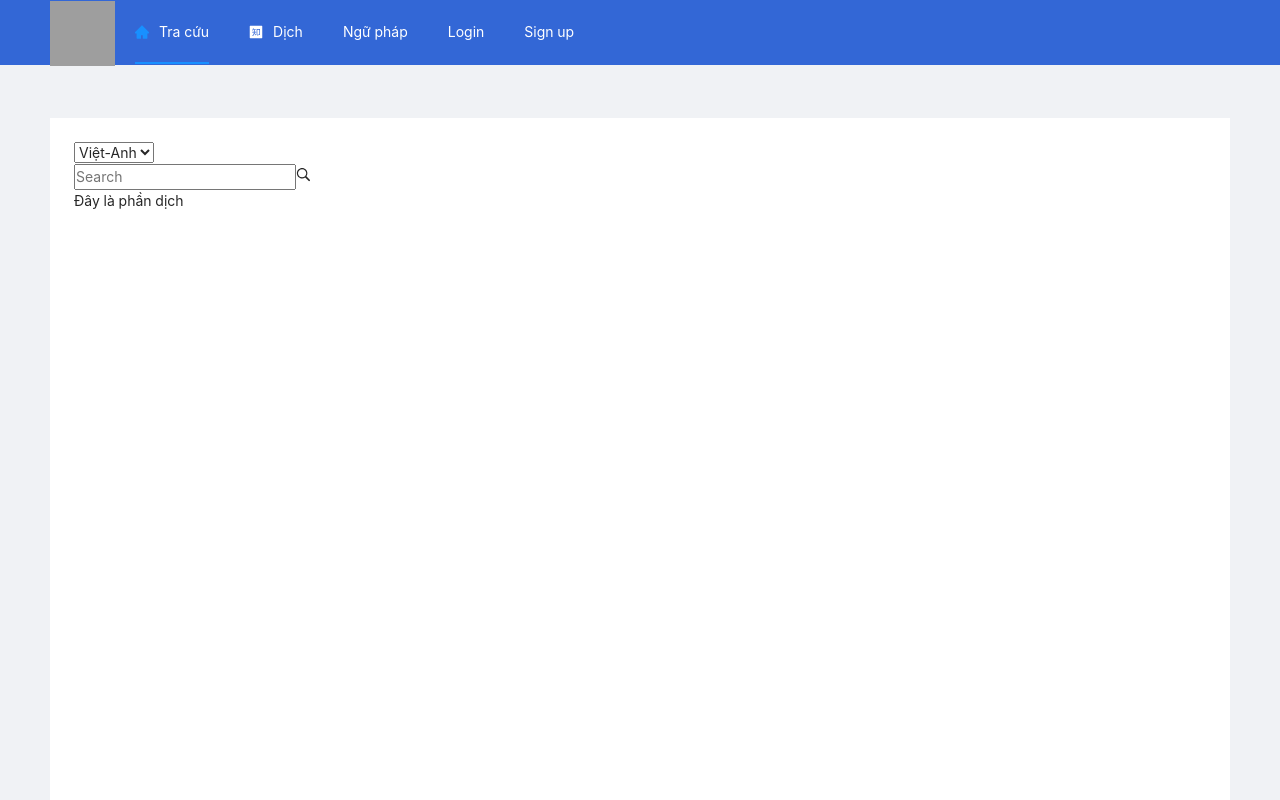
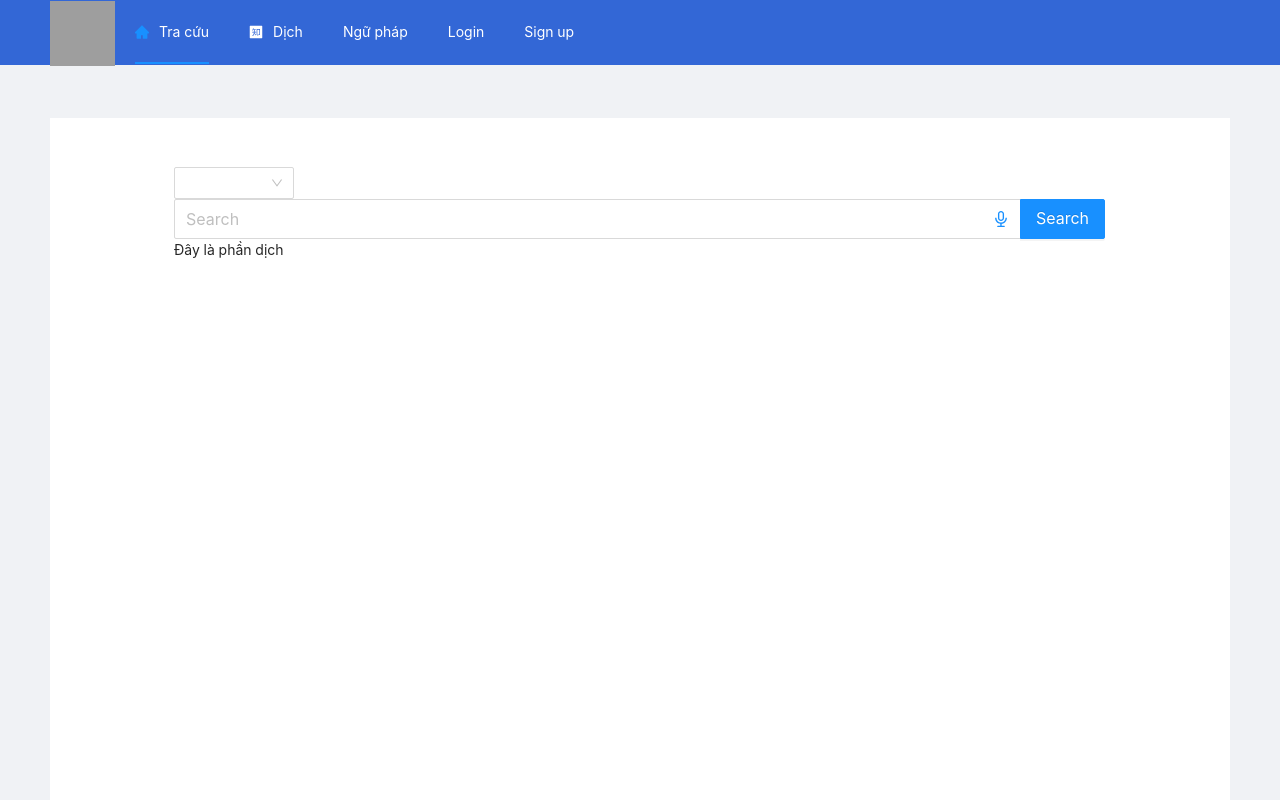
Before and after one commit to tranhoanglonghai2k/Project-Web-Frontend, a React (Create React App) app in the folder frontend/: page / in a window 1280 px wide. Shown: the top 800 px of the page. Built offline with nearby package versions, Linux system fonts and the light colour scheme; grey boxes are pictures that could not be loaded.

Commit message:
css Search

```diff
--- a/frontend/src/App.css
+++ b/frontend/src/App.css
@@ -4,5 +4,16 @@
   box-sizing: border-box;
 }
 
-.App {
+.mgt-10 {
+  margin-top: 10px;
 }
+
+.mgtb-25 {
+  margin-top: 25px;
+  margin-bottom: 25px;
+}
+
+.mglr-100 {
+  margin-left: 100px;
+  margin-right: 100px;
+}
--- a/frontend/src/components/Search/Search.css
+++ b/frontend/src/components/Search/Search.css
@@ -0,0 +1,8 @@
+.select {
+  text-align: center;
+  margin: auto;
+}
+
+.search-form {
+    margin: auto;
+}
--- a/frontend/src/components/Search/Search.js
+++ b/frontend/src/components/Search/Search.js
@@ -1,8 +1,23 @@
-import React, { useState, useEffect } from "react";
-import { GoSearch } from "react-icons/go";
+import React, { useState } from "react";
+import { Form, Select, Input } from "antd";
+import { AudioOutlined } from "@ant-design/icons";
+import "../../App.css";
 
 function Search() {
   localStorage.clear(); // NOTE: khi nào public thì xóa
+
+  const { Option } = Select;
+  const { Search } = Input;
+
+  const suffix = (
+    <AudioOutlined
+      style={{
+        fontSize: 16,
+        color: "#1890ff",
+      }}
+    />
+  );
+
   const [input, setInput] = useState("");
   const [output, setOutput] = useState("Đây là phần dịch");
   const check = localStorage.getItem("his")
@@ -29,25 +44,32 @@ function Search() {
   };
 
   return (
-    <div>
-      <form onSubmit={handleSubmit} className="search-form">
+    <div className="container mglr-100 mgtb-25">
+      <Form onSubmit={handleSubmit} className="search-form">
         <div className="select">
-          <select name="languages" className="switch-language">
-            <option value="vietanh">Việt-Anh</option>
-            <option value="anhviet">Anh-Việt</option>
-          </select>
+          <Select
+            style={{ width: 120 }}
+            name="languages"
+            className="switch-language"
+          >
+            <Option value="vietanh">Việt-Anh</Option>
+            <Option value="anhviet">Anh-Việt</Option>
+          </Select>
         </div>
 
-        <input
+        <Search
           placeholder="Search"
           value={input}
           onChange={handleChange}
+          onClick={handleSubmit}
           name="text"
+          enterButton="Search"
+          size="large"
+          suffix={suffix}
           className="search-input"
-        ></input>
-        <GoSearch onClick={handleSubmit} className="search-btn" />
+        />
         <div>{output}</div>
-      </form>
+      </Form>
     </div>
   );
 }
--- a/frontend/src/components/SelectLanguage/SelectLanguage.css
+++ b/frontend/src/components/SelectLanguage/SelectLanguage.css
@@ -1,17 +1,3 @@
-.mgt-10 {
-  margin-top: 10px;
-}
-
-.mgtb-25 {
-  margin-top: 25px;
-  margin-bottom: 25px;
-}
-
-.mglr-100 {
-  margin-left: 100px;
-  margin-right: 100px;
-}
-
 textarea.ant-input {
   min-height: 250px !important;
 }
--- a/frontend/src/components/SelectLanguage/SelectLanguage.js
+++ b/frontend/src/components/SelectLanguage/SelectLanguage.js
@@ -1,16 +1,17 @@
 import React, { useState } from "react";
 import axios from "axios";
-
 import { Form, Select, Input } from "antd";
 import { ZhihuSquareFilled } from "@ant-design/icons";
 import { END_POINT } from "../../config";
 import "./SelectLanguage.css";
+import "../../App.css";
 
 export const SelectLanguage = () => {
   localStorage.clear(); // NOTE: khi nào public thì xóa
 
   const { Option } = Select;
   const { TextArea } = Input;
+
   const [lang1, setLang1] = useState("Anh");
   const [lang2, setLang2] = useState("Việt");
   const [input, setInput] = useState("Plese input");
--- a/frontend/src/pages/Header/Header.css
+++ b/frontend/src/pages/Header/Header.css
@@ -46,6 +46,7 @@ a {
   top: 0;
   left: 0;
   right: 0;
+  z-index: 9;
 }
 
 .header-content-default {
```
